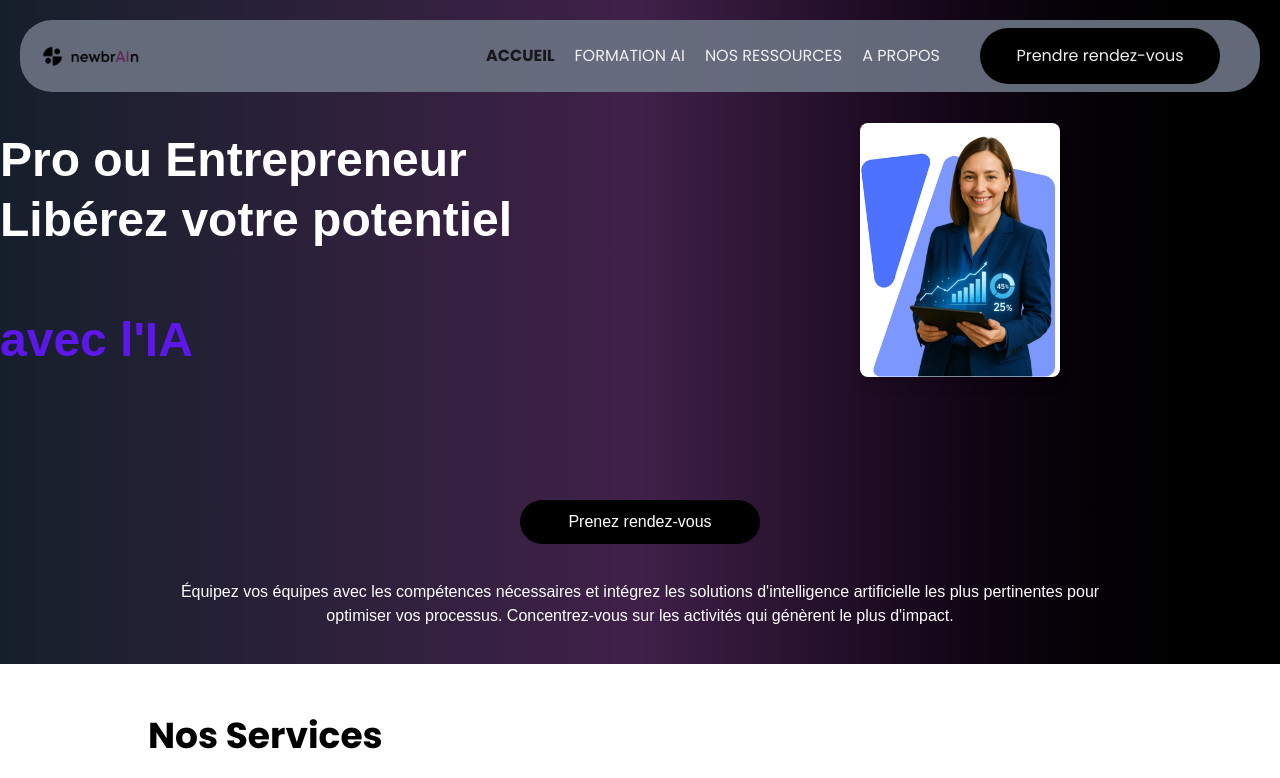
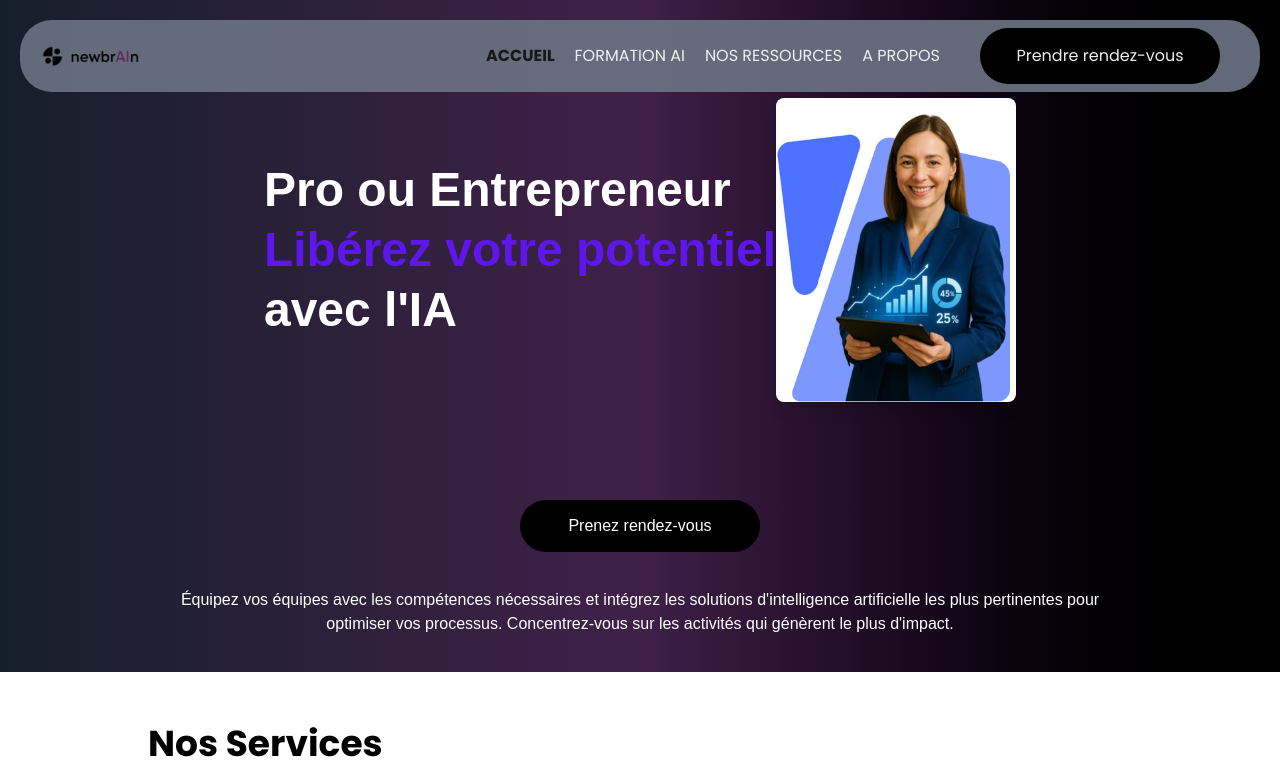
Before and after one commit to Beerus243/newbrain, a Next.js app: page / in a window 1280 px wide. Shown: the top 778 px of the page. Built offline with nearby package versions, Linux system fonts and the light colour scheme.

Commit message:
changement design 4.1

```diff
--- a/app/components/body.tsx
+++ b/app/components/body.tsx
@@ -29,25 +29,25 @@ export default function Body() {
         style={{ fontFamily: "TT Norms, sans-serif" }}
       >
         <div className="relative h-[500px] max-md:!h-auto flex items-center justify-center">
-          <div className="flex md:flex-row items-center justify-between w-full max-w-7xl px-5">
+          <div className="flex flex-col md:flex-row items-center justify-center w-full max-w-7xl px-0 gap-0">
             {/* Texte */}
-            <div className="flex md:w-1/2 text-center md:text-left">
-              <h1 className="!text-5xl max-md:!text-3xl !font-extrabold text-white leading-tight max-md:leading-snug">
-                Pro ou Entrepreneur <br />
-                <span className="block mt-2">Libérez votre potentiel</span>{" "}
+            <div className="md:w-auto text-center md:text-left flex-shrink-0 flex items-center">
+              <h1 className="!text-5xl max-md:text-3xl !font-extrabold text-white leading-tight max-md:leading-snug">
+                Pro ou Entrepreneur
                 <br />
-                <span className="!text-[#5E17EB] max-md:!text-2xl !font-bold">
-                  avec l'IA
+                <span className="block mt-2 text-[#5E17EB]">
+                  Libérez votre potentiel
                 </span>
+                <span>avec l'IA</span>
               </h1>
             </div>
 
             {/* Image */}
-            <div className="md:w-1/2 flex justify-center">
+            <div className="md:w-auto flex justify-center items-center flex-shrink-0">
               <img
                 src="/image/banner.png"
                 alt="Pro et Entrepreneur"
-                className="w-50 h-50 object-cover rounded-lg shadow-lg"
+                className="w-60 h-60 object-cover rounded-lg shadow-lg"
               />
             </div>
           </div>
@@ -56,7 +56,7 @@ export default function Body() {
           <button
             onClick={() => router.push("/contact")}
             className={
-              "!bg-black !rounded-4xl !w-60 !justify-center !text-white !p-2 cursor-pointer !flex !items-center hover:!bg-white hover:!text-black hover:!border-black !border-2 !border-transparent transition-all duration-300 ease-in-out transform hover:scale-102 max-md:!mx-auto"
+              "!bg-black !rounded-4xl !w-60 !justify-center !text-white !p-3 cursor-pointer !flex !items-center hover:!bg-white hover:!text-black hover:!border-black !border-2 !border-transparent transition-all duration-300 ease-in-out transform hover:scale-102 max-md:!mx-auto"
             }
           >
             <span className="!group-hover:scale-110"></span>
```
